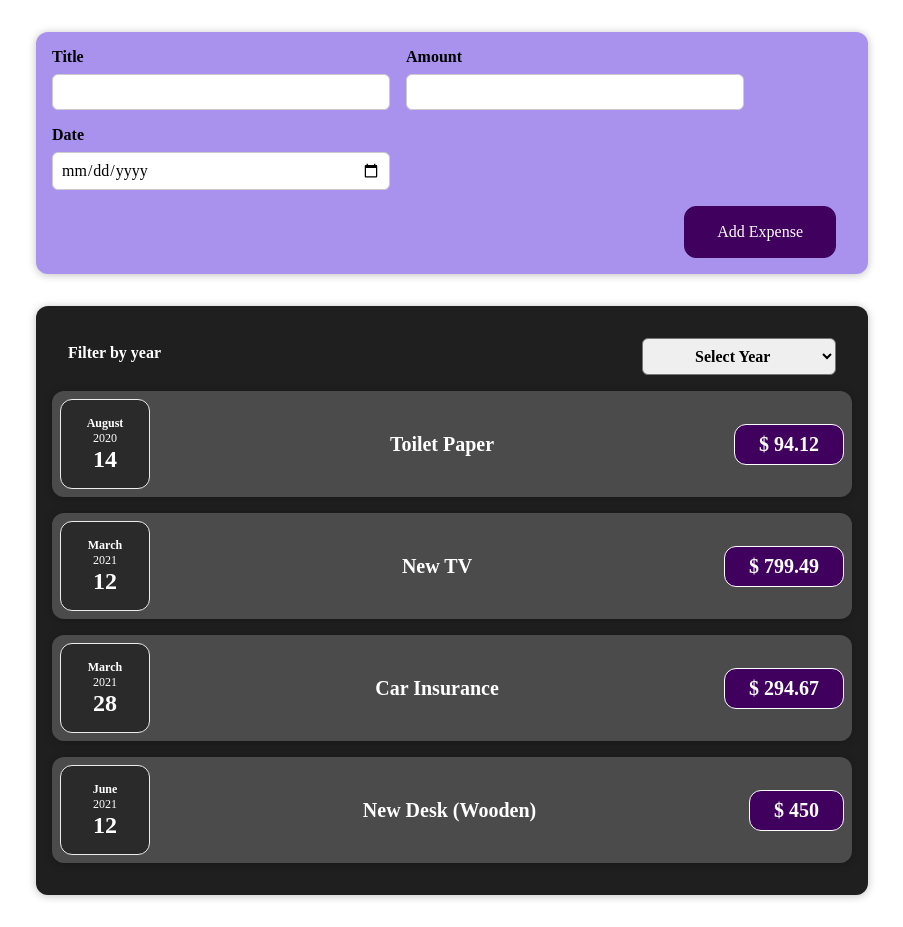
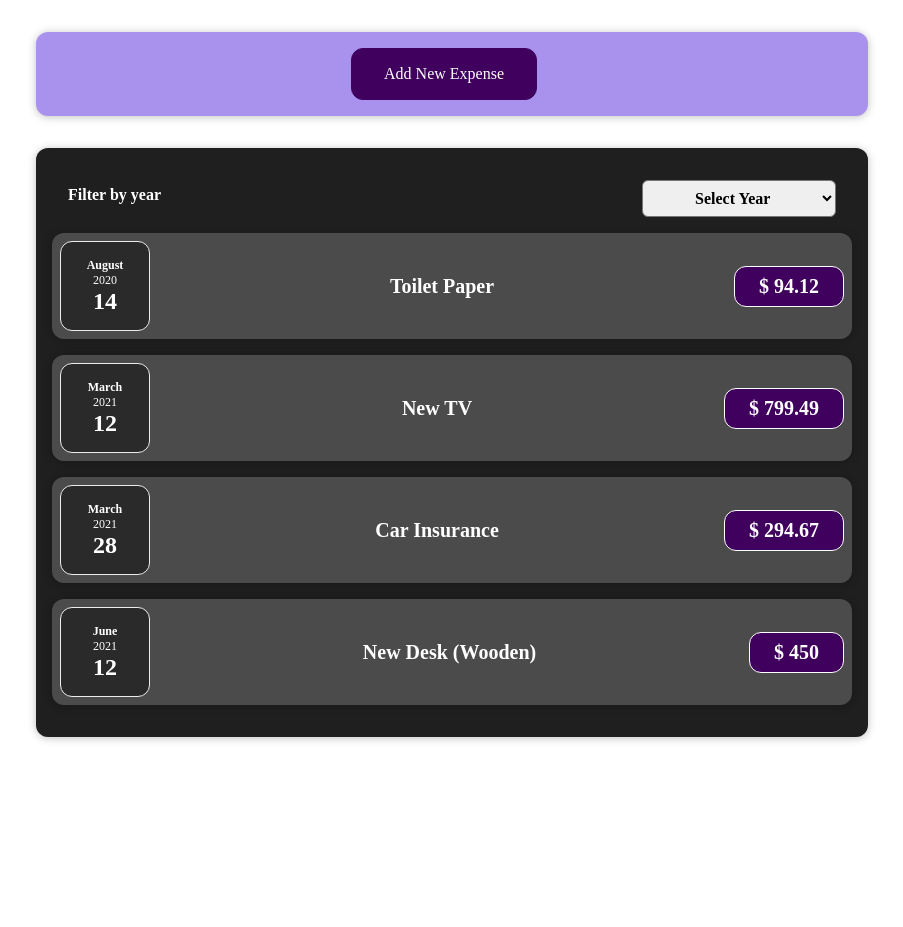
Before and after one commit to 2jiwon/udemy-courses, a React (Create React App) app in the folder react-complete-guide/project01/: page / in a window 1280 px wide. Shown: the whole page, without its empty margins (188-1091 px from the left). After the commit the page ends 800 px from the top, so only its background shows below. Built offline with nearby package versions, Linux system fonts and the light colour scheme.

Commit message:
폼을 나타나게 하는 버튼 추가 & cancel 버튼 추가

```diff
--- a/react-complete-guide/project01/src/components/NewExpense/ExpenseForm.js
+++ b/react-complete-guide/project01/src/components/NewExpense/ExpenseForm.js
@@ -30,6 +30,9 @@ const ExpenseForm = (props) => {
         setEnteredAmount("");
         setEnteredDate("");
     }
+    const cancelHandler = () => {
+        props.onCancelSubmit(true);
+    }
 
     return (
         <form onSubmit={submitHandler}>
@@ -48,6 +51,7 @@ const ExpenseForm = (props) => {
                 </div>
             </div>
             <div className="new-expense__actions">
+                <button type="button" onClick={cancelHandler}>Cancel</button>
                 <button type="submit">Add Expense</button>
             </div>
         </form>
--- a/react-complete-guide/project01/src/components/NewExpense/NewExpense.js
+++ b/react-complete-guide/project01/src/components/NewExpense/NewExpense.js
@@ -1,20 +1,28 @@
 import './NewExpense.css';
 import ExpenseForm from './ExpenseForm';
+import { useState } from 'react';
 
 const NewExpense = (props) => {
+    const [showForm, setShowForm] = useState(false);
     const saveExpenseDataHandler = (enteredExpenseData) => {
         const expenseData = {
             ...enteredExpenseData,
             id: Math.random().toString(),
         };
-        // console.log(expenseData);
+        props.onAddExpense(expenseData);
+    }
+    const cancelFormHandler = (isCancel) => {
+        setShowForm(!isCancel);
+    }
 
-        props.onAddExpense(expenseData);
+    let newFormContent = <button onClick={() => setShowForm(true)}>Add New Expense</button>;
+    if (showForm) {
+        newFormContent = <ExpenseForm onSaveExpenseData={saveExpenseDataHandler} onCancelSubmit={cancelFormHandler} />;
     }
 
     return (
         <div className="new-expense">
-            <ExpenseForm onSaveExpenseData={saveExpenseDataHandler} />
+            {newFormContent}
         </div>
     )
 }
```
